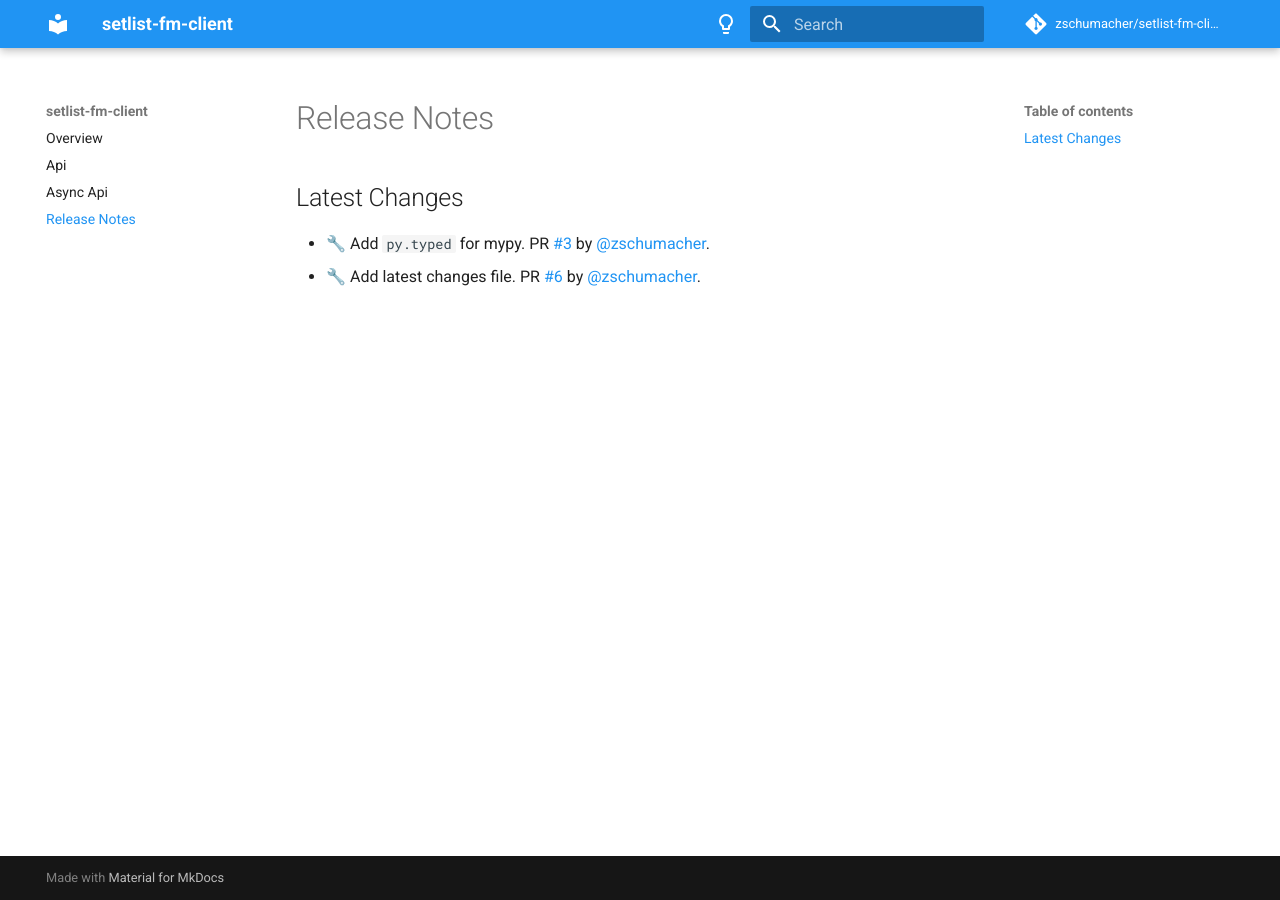
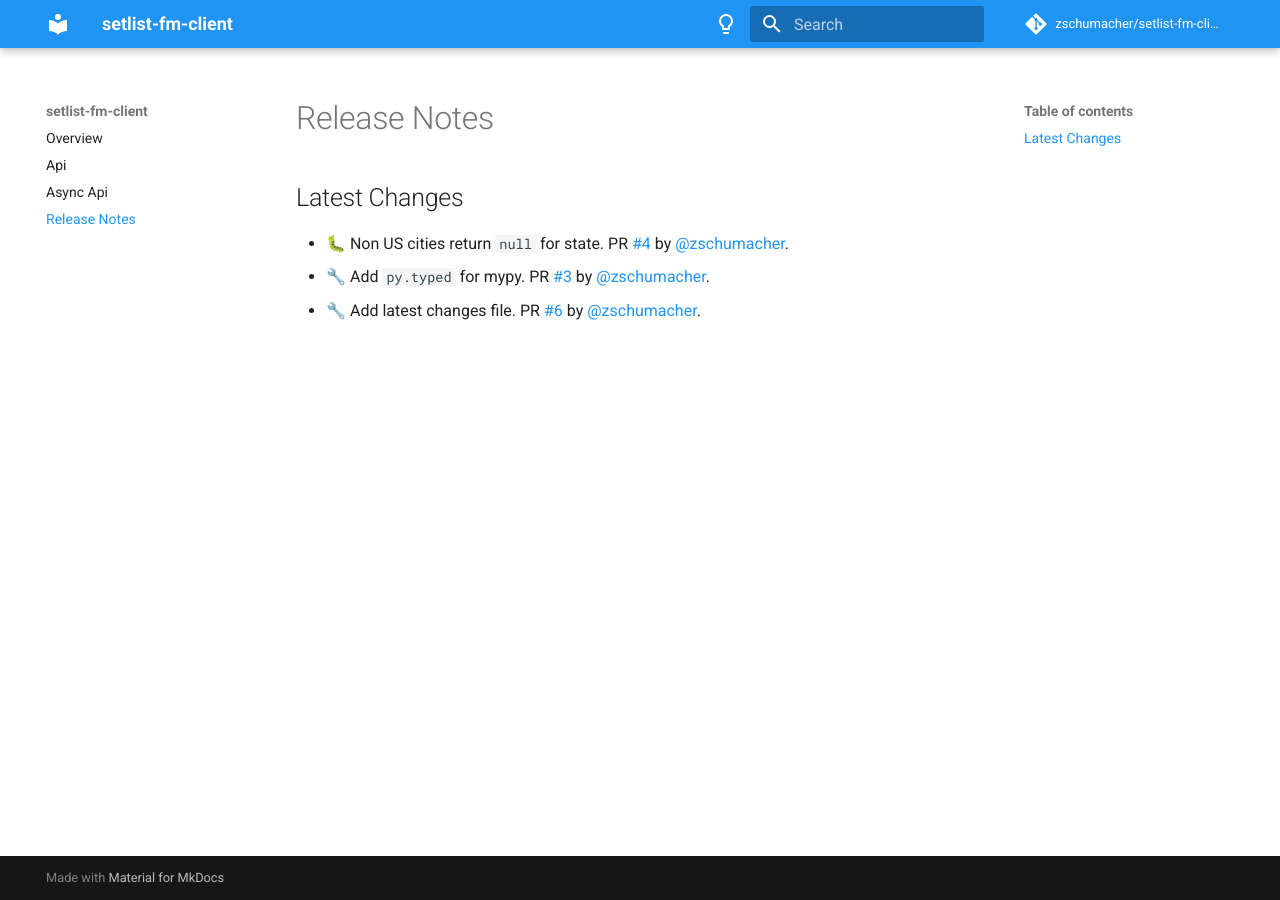
Before and after one commit to zschumacher/setlist-fm-client, an MkDocs documentation site: the page built from docs/release_notes.md, in a window 1280 px wide. Built offline with MkDocs 1.6.1 and Material for MkDocs 9.7.7, drawn with Linux system fonts in a browser that asks for light colours; comment, search, counter and statistics services are not loaded.

Commit message:
📝 Update release notes

```diff
--- a/docs/release_notes.md
+++ b/docs/release_notes.md
@@ -1,5 +1,6 @@
 
 ## Latest Changes
 
+* 🐛 Non US cities return `null` for state. PR [#4](https://github.com/zschumacher/setlist-fm-client/pull/4) by [@zschumacher](https://github.com/zschumacher).
 * 🔧 Add `py.typed` for mypy. PR [#3](https://github.com/zschumacher/setlist-fm-client/pull/3) by [@zschumacher](https://github.com/zschumacher).
 * 🔧 Add latest changes file. PR [#6](https://github.com/zschumacher/setlist-fm-client/pull/6) by [@zschumacher](https://github.com/zschumacher).
```
